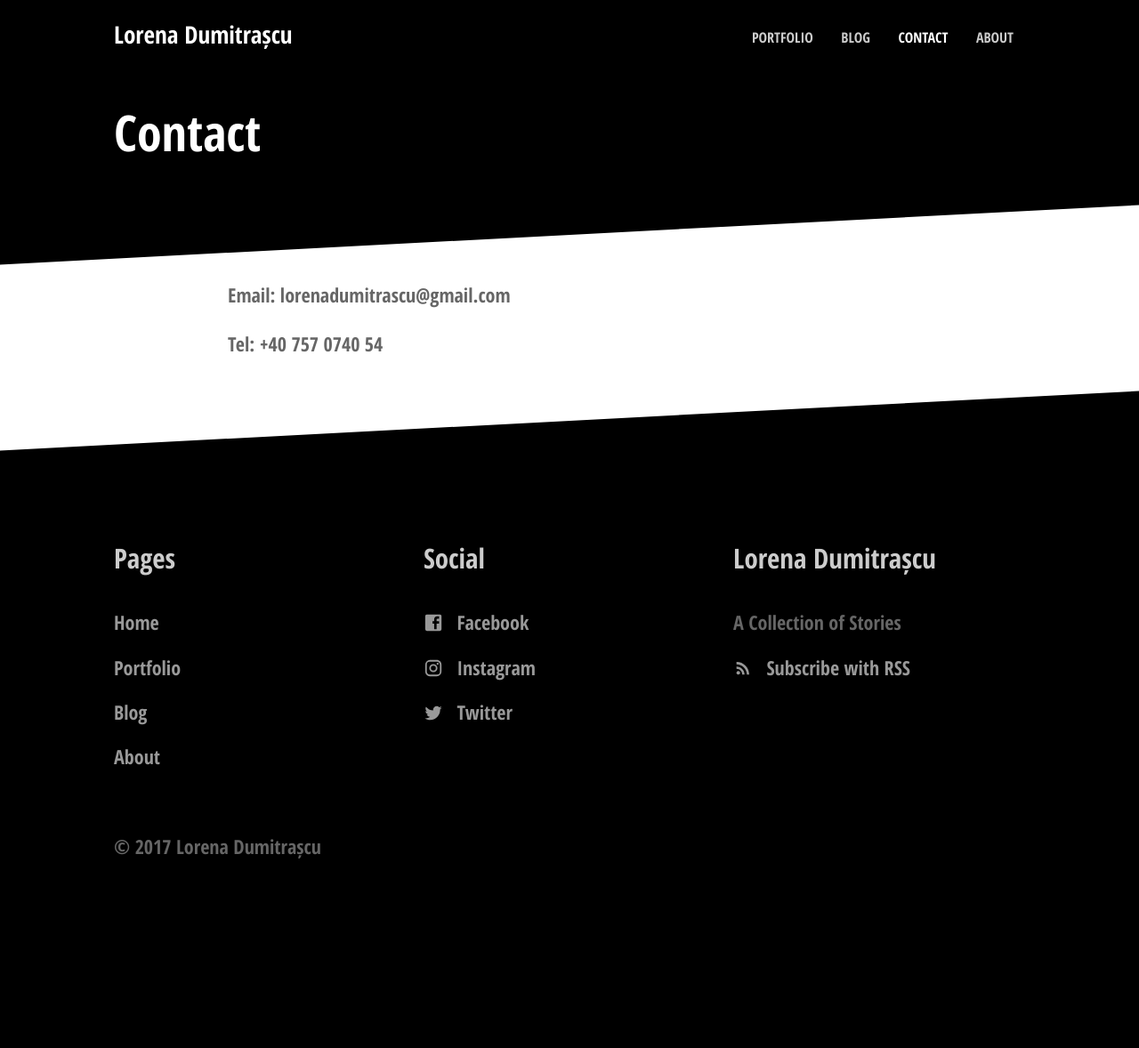
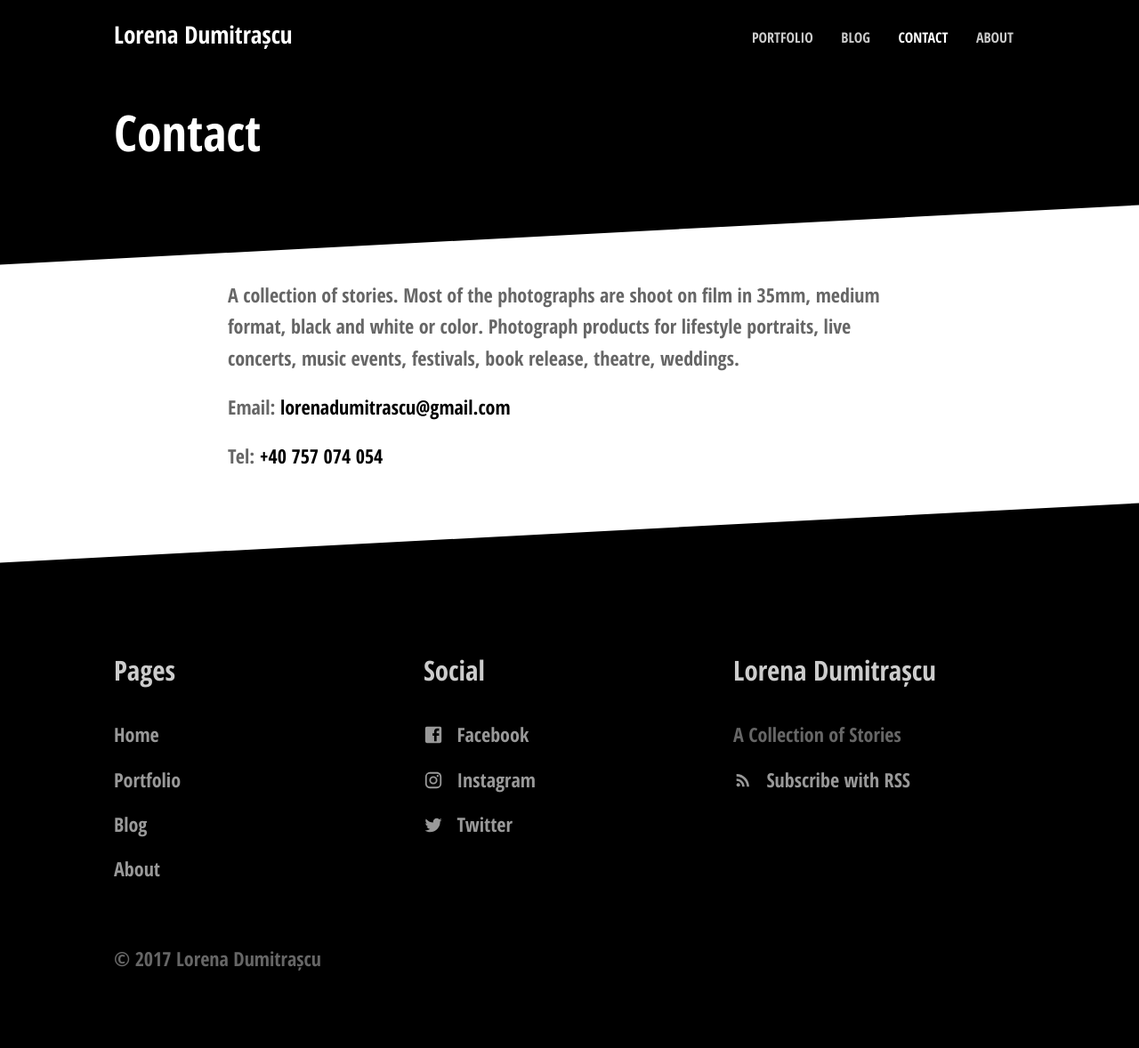
Before and after one commit to CosminTraistaru/photostories, a Jekyll site: the page built from contact.md, in a window 1280 px wide. Shown: the whole page at 89% size. Built offline with Jekyll 4.4.1, drawn with Linux system fonts in a browser that asks for light colours; before the commit the page ends 1052 px from its top, so only the background shows below that.

Commit message:
updated contact description

```diff
--- a/contact.md
+++ b/contact.md
@@ -11,6 +11,12 @@ featured:
   width: 1800
 ---
 
-Email: lorenadumitrascu@gmail.com
+A collection of stories.
+Most of the photographs are shoot on film in 35mm, medium format,
+black and white or color.
+Photograph products for lifestyle portraits, live concerts,
+music events, festivals, book release, theatre, weddings.
 
-Tel: +40 757 0740 54
+Email: [lorenadumitrascu@gmail.com](mailto:lorenadumitrascu@gmail.com)
+
+Tel: [+40 757 074 054](tel:+40757074054)
```
